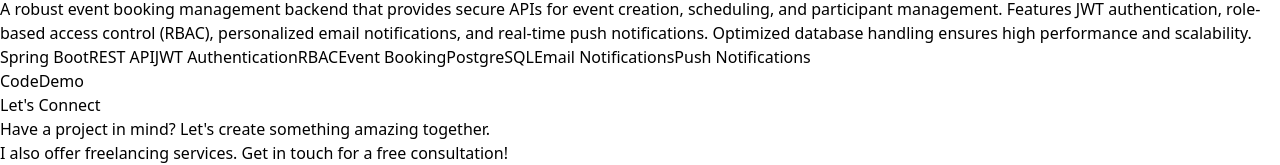
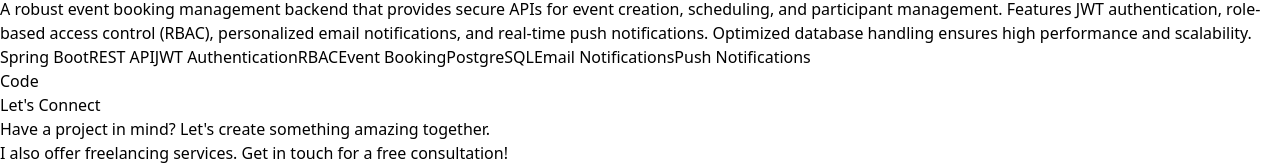
Before and after one commit to Sughosh28/sughosh-athreya-portfolio, a React (Vite) app: page / in a window 1280 px wide. Shown: the part 6427-6592 px from the top of the page. Built offline with nearby package versions, Linux system fonts and the light colour scheme.

Commit message:
fix: comment out live link for booking bridge backend project

```diff
--- a/src/pages/Projects.jsx
+++ b/src/pages/Projects.jsx
@@ -30,7 +30,7 @@ const projectsData = [
     description:
       "A robust event booking management backend that provides secure APIs for event creation, scheduling, and participant management. Features JWT authentication, role-based access control (RBAC), personalized email notifications, and real-time push notifications. Optimized database handling ensures high performance and scalability.",
     link: "https://github.com/Sughosh28/booking-bridge-backend",
-    live:"https://www.loom.com/share/2c34f18fa25646a3ba15783de4e64259?sid=541d894c-f691-4115-af5a-ef15f4d2d3a8",
+    // live:"https://www.loom.com/share/2c34f18fa25646a3ba15783de4e64259?sid=541d894c-f691-4115-af5a-ef15f4d2d3a8",
     tags: [
       "Spring Boot",
       "REST API",
```
